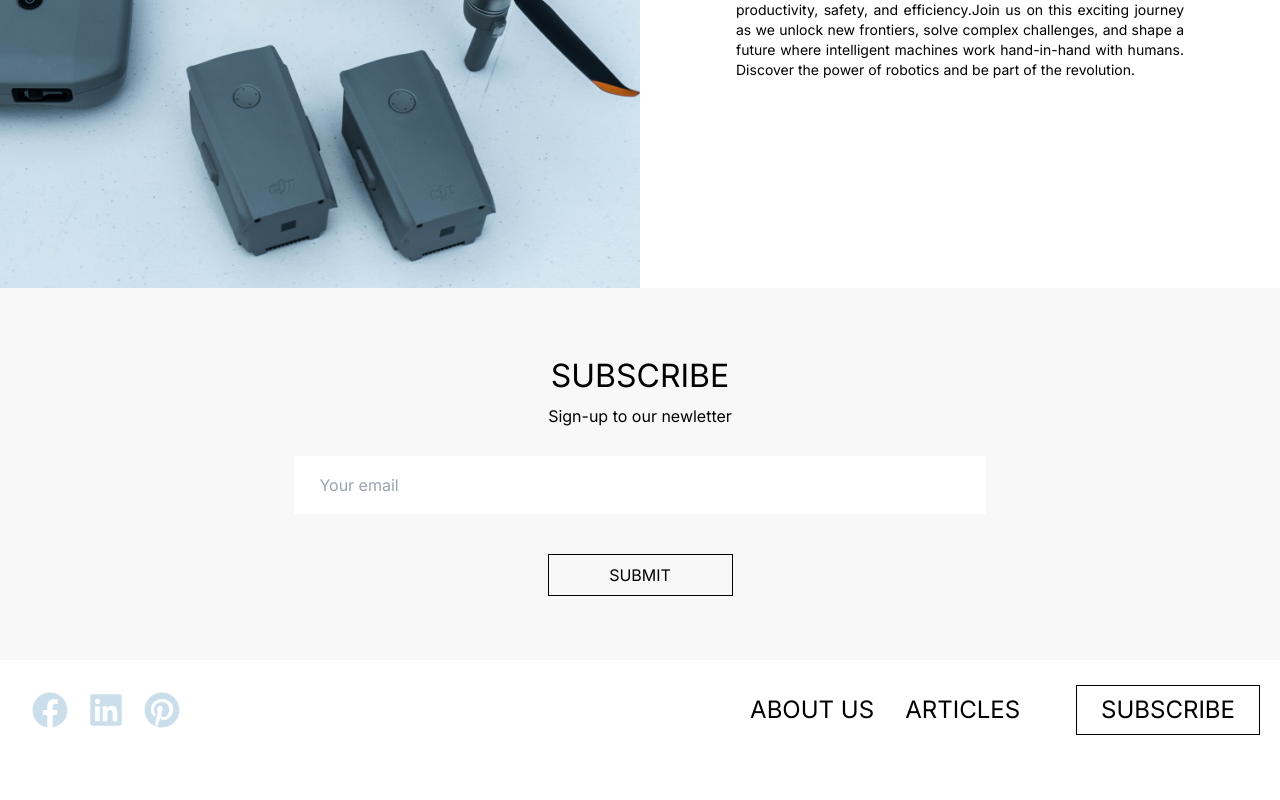
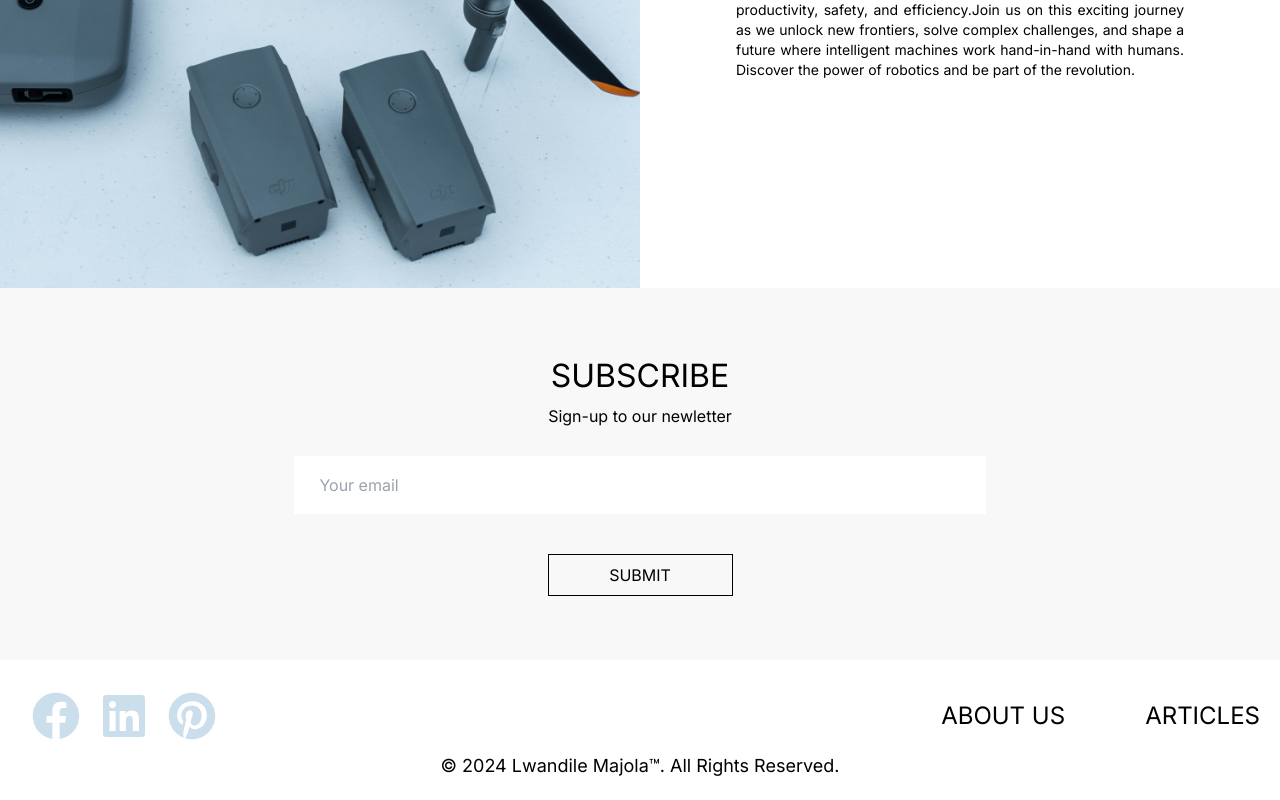
Before and after one commit to Hilton-J/dronotics-final, a React (Vite) app: page / in a window 1280 px wide. Shown: the part 1223-2023 px from the top of the page. Before the commit the page ends 1983 px from the top, so only its background shows below. Built offline with nearby package versions, Linux system fonts and the light colour scheme.

Commit message:
Footeer done

```diff
--- a/src/components/About.jsx
+++ b/src/components/About.jsx
@@ -10,7 +10,7 @@ const About = () => {
         </div>
         <div className='flex flex-col justify-center items-center h-full absolute md:static md:text-black text-secondary md:bg-transparent bg-black bg-opacity-50 '>
           <Title titleText={'ABOUT US'} isHero={false} />
-          <p className='text-justify lg:px-24 px-12 lg:py-20 md:py-2 text-sm'>
+          <p className='text-justify lg:px-24 px-12 lg:py-20 py-10 text-sm'>
             Welcome to our dronoticz, where innovation and technology converge to shape the future. We revolutionize industries and improve lives worldwide through our passion for pushing the boundaries of what robots can do. With expertise in AI, computer vision, mechanical engineering, and automation, we lead the way in the robotics revolution. Our brilliant team creates intelligent machines that seamlessly integrate into daily life, enhancing productivity, safety, and efficiency.Join us on this exciting journey as we unlock new frontiers, solve complex challenges, and shape a future where intelligent machines work hand-in-hand with humans. Discover the power of robotics and be part of the revolution.
           </p>
         </div>
--- a/src/components/Footer.jsx
+++ b/src/components/Footer.jsx
@@ -1,20 +1,26 @@
 import { FaFacebook, FaLinkedin, FaPinterest } from "react-icons/fa"
 import Links from "./Links"
-import Buttons from "./Buttons"
 
 const Footer = () => {
   return (
     <div className='w-full mx-auto p-5'>
-      <div className='flex md:justify-between flex-col-reverse md:flex-row items-center'>
-        <div className="flex items-center space-x-5 text-3xl md:text-4xl text-secondary p-3 mt-6 md:mt-0">
+      <div className='flex md:justify-between flex-col md:grid md:grid-cols-2 items-center space-y-2 md:space-y-0'>
+        <div className="flex items-center space-x-5 text-3xl md:text-5xl text-secondary p-3">
           <a className="hover:text-slate-500 cursor-pointer" href="https://facebook.com" target="_blank"><FaFacebook /></a>
           <a className="hover:text-slate-500 cursor-pointer" href="https://linkedin.com" target="_blank"><FaLinkedin /></a>
           <a className="hover:text-slate-500 cursor-pointer" href="https://pinterest.com" target="_blank"><FaPinterest /></a>
         </div>
-        <div className="flex items-center justify-between w-full md:w-auto md:gap-14 ">
+        <div className="flex items-center w-full md:w-auto md:gap-14 md:justify-end">
           <Links isFooter={true} />
-          <Buttons />
         </div>
+        <div className=" text-xs md:text-lg text-primary text-center md:col-span-2">
+          © 2024{" "}
+          <a href="https://flowbite.com/" className="hover:text-secondary hover:underline">
+            Lwandile Majola™
+          </a>
+          . All Rights Reserved.
+        </div>
+
       </div>
     </div>
   )
--- a/src/components/Links.jsx
+++ b/src/components/Links.jsx
@@ -3,7 +3,7 @@ import PropTypes from 'prop-types'
 const Links = ({ isFooter = false }) => {
 
   const aboutText = isFooter ? 'ABOUT US' : 'ABOUT';
-  const style = isFooter ? 'flex md:justify-between md:text-2xl w-full md:w-[270px]' : 'flex justify-between md:text-2xl w-[270px] ml-32'
+  const style = isFooter ? 'flex justify-center gap-20 md:text-2xl w-full md:w-auto' : 'flex justify-between md:text-2xl w-[270px] ml-32'
 
   return (
     <>
--- a/src/components/Subscribe.jsx
+++ b/src/components/Subscribe.jsx
@@ -6,7 +6,7 @@ const Subscribe = () => {
         <h2 className="text-[28px] md:text-[32px]">SUBSCRIBE</h2>
         <p className="mt-1 mb-7 text-sm md:text-base">Sign-up to our newletter</p>
         <form className='flex flex-col items-center w-full md:w-4/5 lg:w-3/5 space-y-10'>
-          <input type='email' placeholder='Your email' required className="border border-transparent md:px-6 px-4 py-3 md:py-4 w-full focus:outline-none focus:border-secondary" />
+          <input type='email' placeholder='Your email' required className="border border-transparent md:px-6 px-4 py-3 md:py-4 w-full focus:outline-none focus:border-secondary hover:border-secondary" />
           <button className='border border-primary py-2 px-6 bg-transparent hover:border-transparent hover:bg-secondary md:w-[185px] w-[140px]' type='submit'>SUBMIT</button>
         </form>
       </div>
--- a/src/components/Title.jsx
+++ b/src/components/Title.jsx
@@ -2,7 +2,7 @@ import PropTypes from 'prop-types'
 
 const HeaderTitle = ({ titleText, isHero = true }) => {
 
-  const style = isHero ? "border-t-2 md:border-t-4 border-primary w-16 md:w-24 lg:w-32 md:mt-6 mt-3" : "border-t-2 md:border-t-4 md:border-primary w-16 md:mt-6 mt-3";
+  const style = isHero ? "border-t-2 md:border-t-4 border-primary w-16 md:w-24 lg:w-32 md:mt-6 mt-3" : "border-t-2 md:border-t-4 md:border-primary border-secondary w-16 md:mt-6 mt-3";
 
   return (
     <>
```
